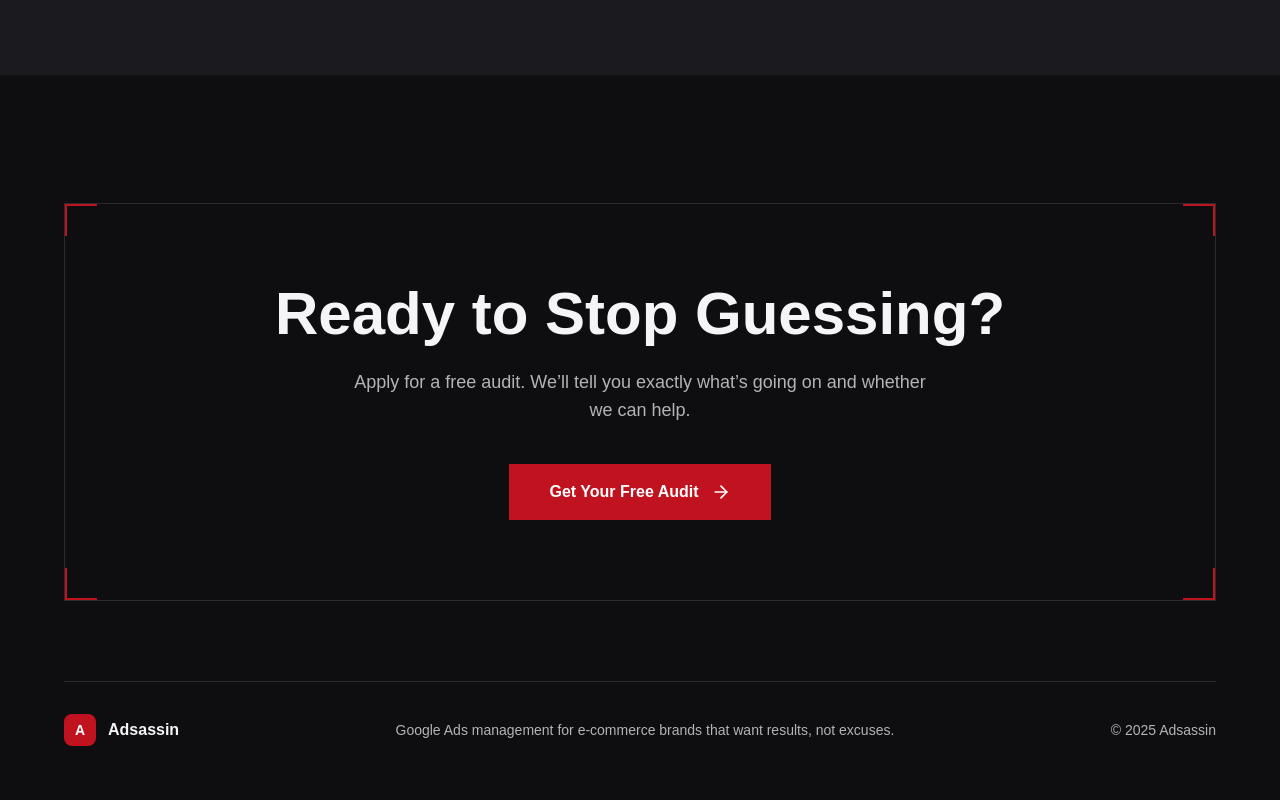
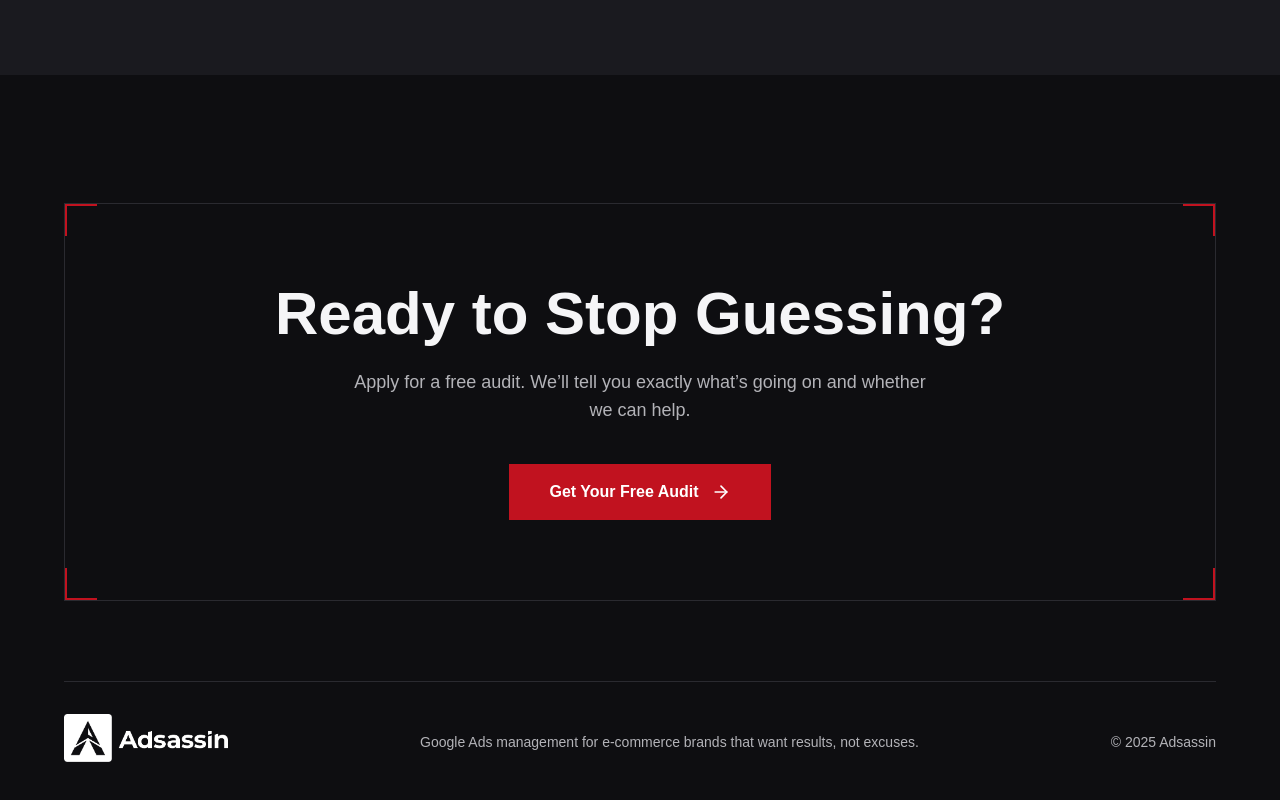
Before and after one commit to haris262/Adsassin, a React (Vite) app: page / in a window 1280 px wide. Shown: the part 7239-8039 px from the top of the page. Built offline with nearby package versions, Linux system fonts and the light colour scheme.

Commit message:
bug fixes;

```diff
--- a/src/components/final-cta-section.tsx
+++ b/src/components/final-cta-section.tsx
@@ -1,6 +1,8 @@
 "use client";
 
 import { ArrowRight } from "lucide-react";
+// @ts-ignore
+import logo from "../../public/Adsassin - Logo - Horizontal - Negative - White 1.png";
 
 export function FinalCtaSection() {
   const scrollToForm = () => {
@@ -39,11 +41,12 @@ export function FinalCtaSection() {
         {/* Footer */}
         <div className="mt-20 pt-8 border-t border-[var(--border)]">
           <div className="flex flex-col sm:flex-row items-center justify-between gap-6">
-            <div className="flex items-center gap-3">
-              <div className="w-8 h-8 rounded-lg bg-[var(--primary)] flex items-center justify-center">
-                <span className="text-white font-bold text-sm">A</span>
-              </div>
-              <span className="font-semibold">Adsassin</span>
+            <div className="mb-2">
+              <img
+                src={logo.src ?? logo}
+                alt="Adsassin Logo"
+                className="h-12 w-auto"
+              />
             </div>
 
             <p className="text-sm text-[var(--muted-foreground)] text-center">
```
